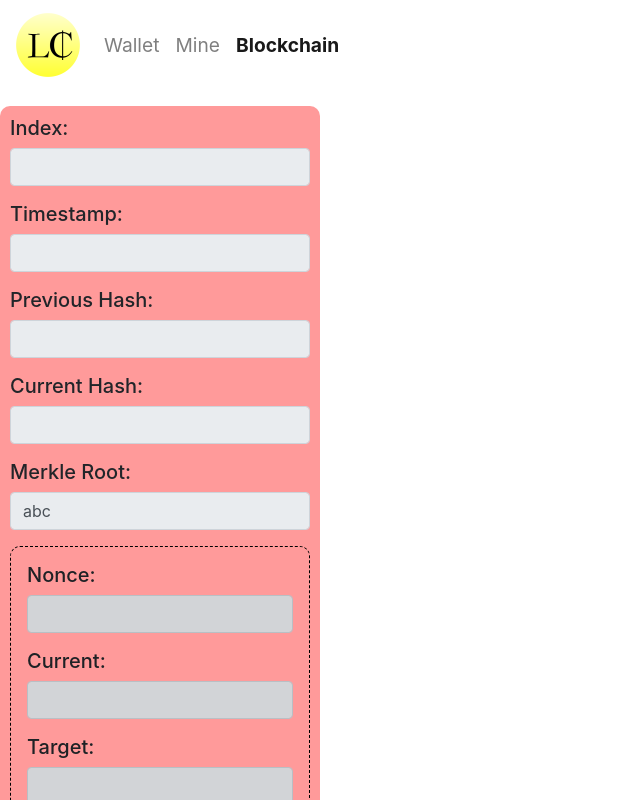
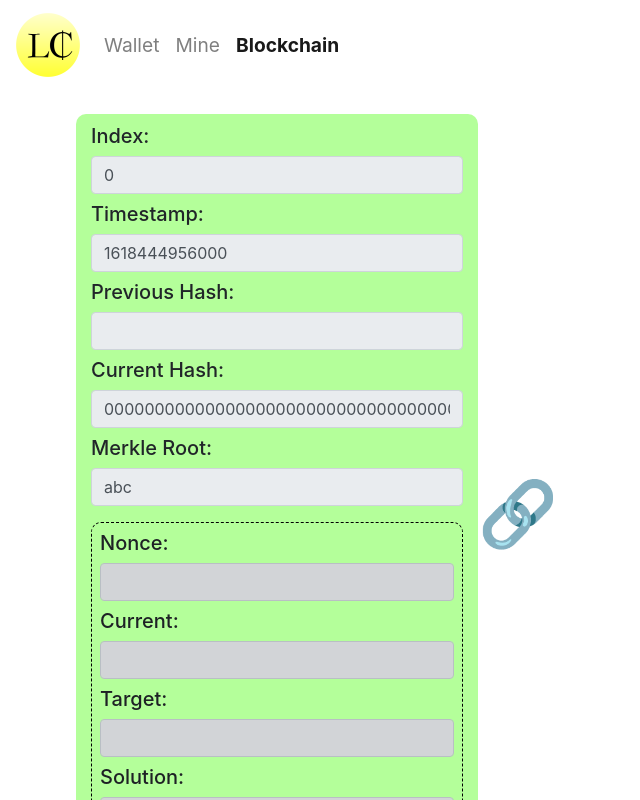
Before and after one commit to lbragile/LibraCoin, a React (Create React App) app: page /LibraCoin/blockchain in a window 1280 px wide. Shown: the top 800 px of the page, without its empty margins (0-640 px from the left). Built offline with nearby package versions, Linux system fonts and the light colour scheme.

Commit message:
need to work on propagation in blockchain

```diff
--- a/src/components/Block/Block.css
+++ b/src/components/Block/Block.css
@@ -1,19 +1,27 @@
-.block-and-chain {
-  display: flex;
-  align-items: center;
-  min-width: 20rem;
-}
-
 .block-background {
   border-radius: 10px;
   padding: 1rem 2rem;
 }
 
-/* .block-background:hover {
-  cursor: pointer;
-  border: 1px solid black;
-} */
+.bordered-background {
+  filter: brightness(90%);
+  border: 1px dashed black;
+  border-radius: 10px;
+  padding: 0.5em;
+  margin-top: 1em;
+}
 
-.chain-link {
-  font-size: 4rem;
+.block {
+  width: 25%;
+  padding: 10px;
+  border-radius: 10px;
+  position: relative;
 }
+
+.block label {
+  margin-bottom: 0;
+}
+
+.block .form-group {
+  margin-bottom: 0.5em;
+}
--- a/src/components/Block/BlockUI.tsx
+++ b/src/components/Block/BlockUI.tsx
@@ -1,34 +1,48 @@
-import React from "react";
+import React, { useState, useEffect } from "react";
 
 import { Button, Form } from "react-bootstrap";
 import { Chain } from "../Chain/chain_class";
+import StatisticsUI from "../Mine/StatisticsUI";
 
 import "./Block.css";
+import { Block } from "./block_class";
 
-interface IBlock {
-  chain: boolean;
-  isValid: boolean;
-  showBtn: boolean;
-  solution: string;
-  setShowBtn: (arg: boolean) => void;
-  children?: JSX.Element;
-}
+export default function BlockUI({ details }: { details?: Block }): JSX.Element {
+  const [solution, setSolution] = useState<string>("");
+  const [isValid, setIsValid] = useState<boolean>(!!details);
+  const [showBtn, setShowBtn] = useState<boolean>(true);
+  const [timestamp, setTimestamp] = useState<number>(details ? details.timestamp : Chain.instance.lastBlock.timestamp);
 
-export default function BlockUI(props: IBlock): JSX.Element {
+  useEffect(() => {
+    setTimestamp(Date.now());
+  }, [solution]);
+
   function handleAddBlock() {
-    Chain.instance.addBlock(props.solution, []);
-    props.setShowBtn(false);
+    Chain.instance.addBlock(solution, []);
+    setShowBtn(false);
   }
 
   return (
-    <div className={"block " + (props.isValid ? "valid-block" : "invalid-block")}>
+    <React.Fragment>
+      {!details && (
+        <StatisticsUI
+          chain={false}
+          setShowBtn={setShowBtn}
+          solution={solution}
+          setSolution={setSolution}
+          isValid={isValid}
+          setIsValid={setIsValid}
+        />
+      )}
+
+      <div className={"block " + (details ? "col-12 " : "") + (isValid ? "valid-block" : "invalid-block")}>
         <Form.Group>
           <Form.Label>
             <h5>Index:</h5>
           </Form.Label>
           <Form.Control
             type="number"
-          defaultValue={props.solution && Chain.instance.lastBlock.index + 1}
+            defaultValue={!details ? Chain.instance.lastBlock.index + 1 : details.index}
             disabled={true}
           />
         </Form.Group>
@@ -36,19 +50,23 @@ export default function BlockUI(props: IBlock): JSX.Element {
           <Form.Label>
             <h5>Timestamp:</h5>
           </Form.Label>
-        <Form.Control type="number" defaultValue={props.solution ? Date.now() : ""} disabled={true} />
+          <Form.Control type="number" value={!details || solution ? timestamp : details.timestamp} disabled={true} />
         </Form.Group>
         <Form.Group>
           <Form.Label>
             <h5>Previous Hash:</h5>
           </Form.Label>
-        <Form.Control type="text" defaultValue={props.solution && Chain.instance.lastBlock.currHash} disabled={true} />
+          <Form.Control
+            type="text"
+            defaultValue={!details ? Chain.instance.lastBlock.currHash : details.prevHash}
+            disabled={true}
+          />
         </Form.Group>
         <Form.Group>
           <Form.Label>
             <h5>Current Hash:</h5>
           </Form.Label>
-        <Form.Control type="text" defaultValue={props.solution} disabled={true} />
+          <Form.Control type="text" value={!details || solution ? solution : details.currHash} disabled={true} />
         </Form.Group>
         <Form.Group>
           <Form.Label>
@@ -57,13 +75,23 @@ export default function BlockUI(props: IBlock): JSX.Element {
           <Form.Control type="text" defaultValue={"abc"} disabled={true} />
         </Form.Group>
 
-      {!props.chain && props.isValid && props.showBtn && (
+        {!details && isValid && showBtn && (
           <Button variant="success" block onClick={() => handleAddBlock()}>
             <h3 className="my-0 font-weight-bold">+</h3>
           </Button>
         )}
 
-      {props.children}
+        {details && (
+          <StatisticsUI
+            chain={true}
+            setShowBtn={setShowBtn}
+            solution={solution}
+            setSolution={setSolution}
+            isValid={isValid}
+            setIsValid={setIsValid}
+          />
+        )}
       </div>
+    </React.Fragment>
   );
 }
--- a/src/components/Chain/Chain.css
+++ b/src/components/Chain/Chain.css
@@ -1,8 +1,19 @@
 #blockchain {
+  margin-left: 2rem;
+  width: 95%;
   overflow: auto;
   white-space: nowrap;
   display: flex;
   flex-direction: row;
-  margin-left: 2rem;
-  width: 95%;
 }
+
+.block-and-chain {
+  display: flex;
+  align-items: center;
+  min-width: 20rem;
+  margin: 0.5rem 2.75rem;
+}
+
+.chain {
+  font-size: 4rem;
+}
--- a/src/components/Chain/ChainUI.tsx
+++ b/src/components/Chain/ChainUI.tsx
@@ -1,28 +1,24 @@
-import React, { useState } from "react";
+import React from "react";
 import BlockUI from "../Block/BlockUI";
-import StatisticsUI from "../Mine/StatisticsUI";
 import NavbarUI from "../Navbar/NavbarUI";
 
 import "./Chain.css";
+import { Chain } from "./chain_class";
 
 export default function ChainUI(): JSX.Element {
-  const [solution, setSolution] = useState<string>("");
-  const [isValid, setIsValid] = useState<boolean>(false);
-  const [showBtn, setShowBtn] = useState<boolean>(true);
-
   return (
     <div>
       <NavbarUI />
-      <BlockUI chain={true} isValid={isValid} showBtn={showBtn} solution={solution} setShowBtn={setShowBtn}>
-        <StatisticsUI
-          chain={true}
-          setShowBtn={setShowBtn}
-          solution={solution}
-          setSolution={setSolution}
-          isValid={isValid}
-          setIsValid={setIsValid}
-        />
-      </BlockUI>
+      <div id="blockchain">
+        {Chain.instance.blockChain.map((block) => {
+          return (
+            <div className="block-and-chain" key={Math.random()}>
+              <BlockUI details={block} />
+              <div className="chain">🔗</div>
+            </div>
+          );
+        })}
+      </div>
     </div>
   );
 }
--- a/src/components/Mine/Mine.css
+++ /dev/null
@@ -1,17 +0,0 @@
-.block {
-  width: 25%;
-  padding: 10px;
-  border-radius: 10px;
-  position: relative;
-}
-
-.block label {
-  margin-bottom: 0;
-}
-
-.bordered-background {
-  filter: brightness(90%);
-  border: 1px dashed black;
-  border-radius: 10px;
-  padding: 1em;
-}
--- a/src/components/Mine/MineUI.tsx
+++ b/src/components/Mine/MineUI.tsx
@@ -1,17 +1,10 @@
-import React, { useState } from "react";
+import React from "react";
 
 import NavbarUI from "../Navbar/NavbarUI";
 import ItemLineUI from "../ItemLineUI/ItemLineUI";
-import StatisticsUI from "./StatisticsUI";
 import BlockUI from "../Block/BlockUI";
 
-import "./Mine.css";
-
 export default function MineUI(): JSX.Element {
-  const [solution, setSolution] = useState<string>("");
-  const [isValid, setIsValid] = useState<boolean>(false);
-  const [showBtn, setShowBtn] = useState<boolean>(true);
-
   return (
     <div className="container-fluid">
       <NavbarUI />
@@ -24,16 +17,7 @@ export default function MineUI(): JSX.Element {
       </div>
 
       <div className="row d-flex justify-content-center align-items-center my-5 container-fluid">
-        <StatisticsUI
-          chain={false}
-          setShowBtn={setShowBtn}
-          solution={solution}
-          setSolution={setSolution}
-          isValid={isValid}
-          setIsValid={setIsValid}
-        />
-
-        <BlockUI chain={false} isValid={isValid} showBtn={showBtn} solution={solution} setShowBtn={setShowBtn} />
+        <BlockUI />
       </div>
     </div>
   );
```
Lines whose indentation alone changed are shown as unchanged.
